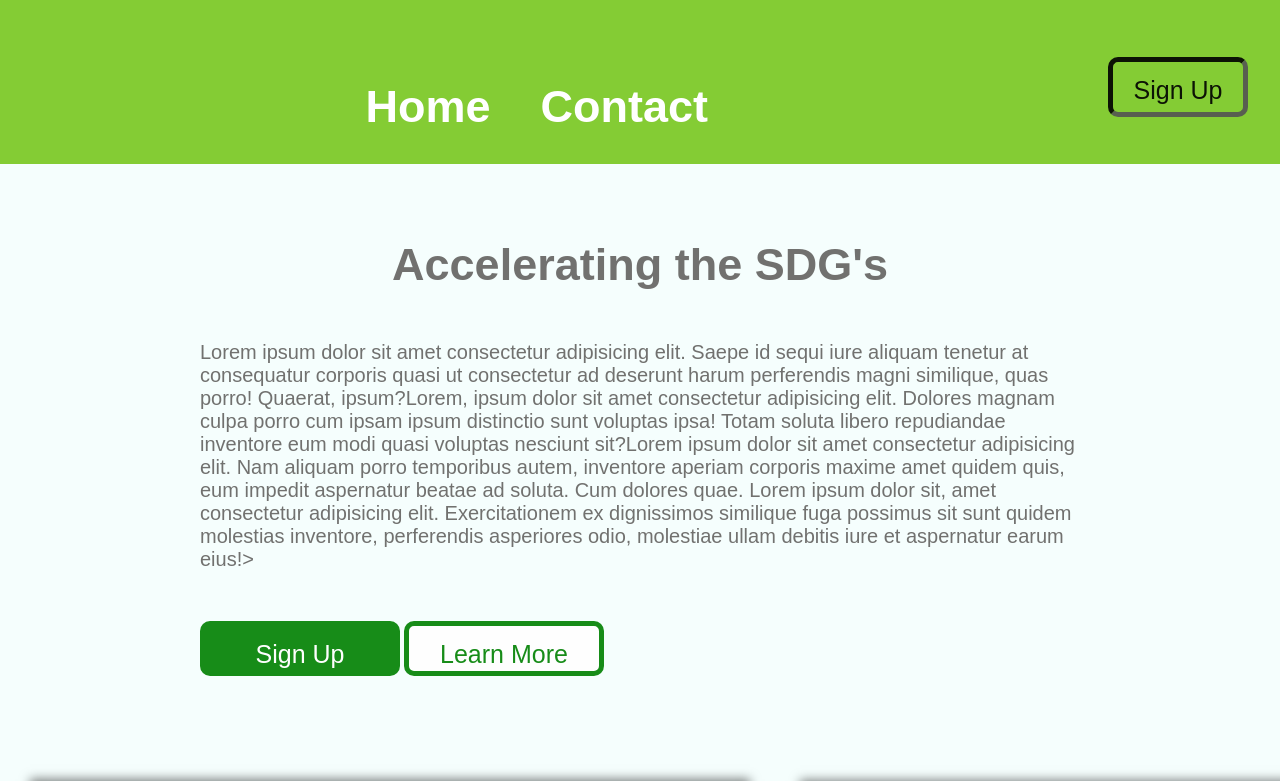
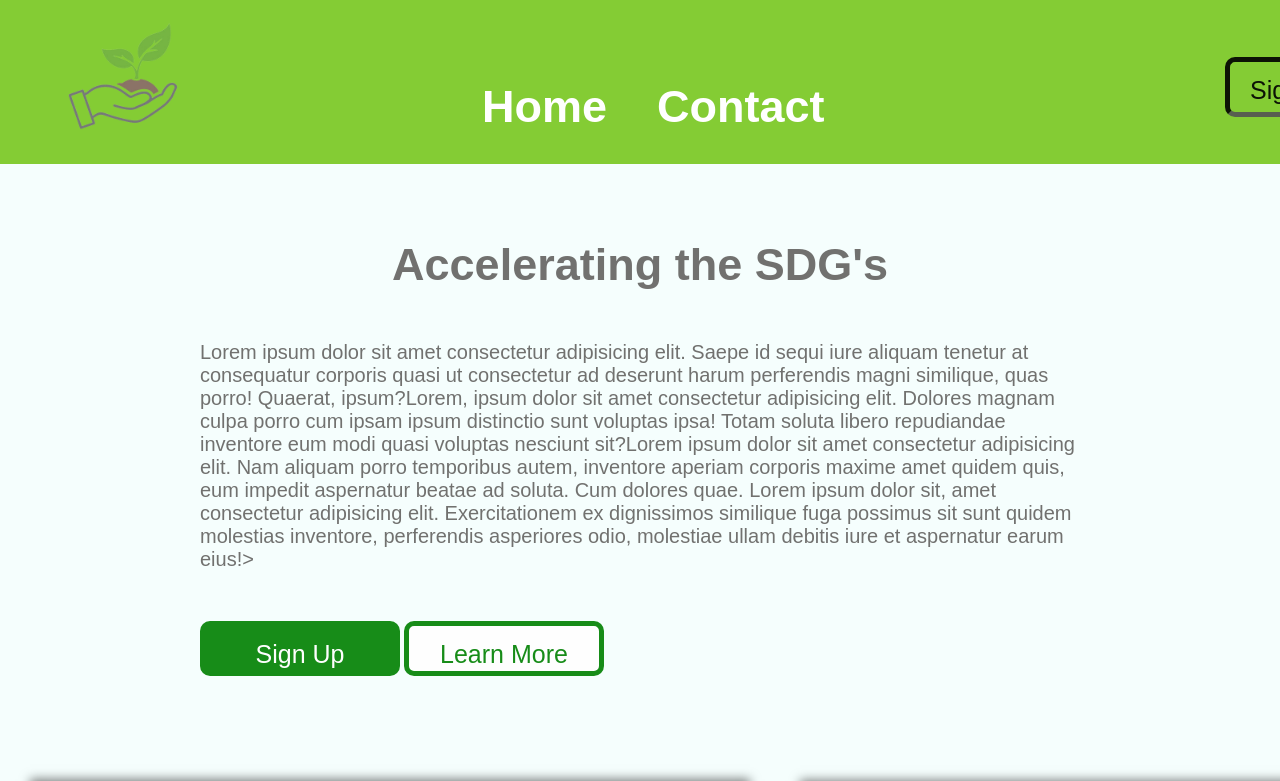
Before and after one commit to prathambhalla-16/SDGS-EXUN-, a plain HTML site: page index.html in a window 1280 px wide. Shown: the top 781 px of the page. Drawn offline with Linux system fonts and the light colour scheme.

Commit message:
Update index.html

```diff
--- a/index.html
+++ b/index.html
@@ -11,7 +11,7 @@
 <body>
 
     <header>
-        <img class="logo" src="./sources/sap-removebg-preview.png" alt="logo">
+        <img class="logo" src="./sap-removebg-preview.png" alt="logo">
         <a href="" class="home">Home</a>
         <a href="#footer" class="contact">Contact</a>
 
```
